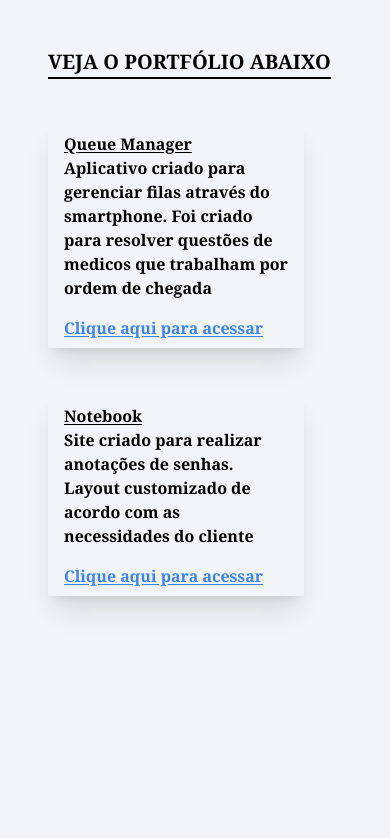
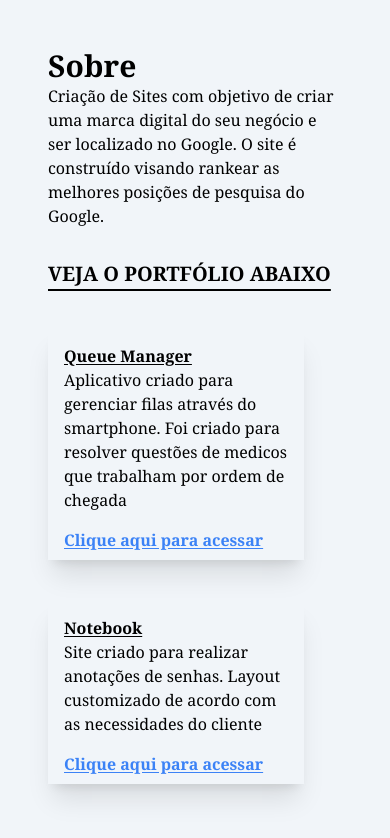
Before and after one commit to Macuco97/my-page, a Next.js app: page /webdev in a window 390 px wide. Shown: the top 838 px of the page. Built offline with nearby package versions, Linux system fonts and the light colour scheme.

Commit message:
Created responsiveness system

```diff
--- a/components/button.js
+++ b/components/button.js
@@ -6,7 +6,7 @@ export default function Button({children, href}) {
             {
                 href &&
                 <Link href = {href}>
-                    <button className = {`bg-slate-200 py-2 px-4 rounded-full uppercase my-4 w-80 `}>
+                    <button className = {`bg-slate-200 py-2 px-4 rounded-full uppercase my-4 w-80 mx-8`}>
                         {children}
                     </button>
                 </Link>
--- a/components/contain.js
+++ b/components/contain.js
@@ -18,10 +18,10 @@ const title = "text-xl mb-2 text-center underline"
                 </div>
                 <div className = {siteContents}>
                     <h3 className = {title}>
-                        CRIAÇÃO DE WEBSITE
+                        GERÊNCIA DE SOFTWARE
                     </h3>
                     <p>
-                        Criação de sistemas modernos otimizados para rankeamento nas melhores posições nas pesquisas do Google.
+                        Download e instalação de softwares diversos, remoção de vírus e malware e validação do sistema operacional.
                     </p>
                 </div>
                 <div className = {discContents}>
@@ -29,7 +29,7 @@ const title = "text-xl mb-2 text-center underline"
                         RECUPERAÇÃO DE DADOS
                     </h3>
                     <p>
-                        Recuperação de fotos, e arquivos deletados ou corrompidos tanto de mídias externas como do computador
+                        Recuperação de fotos, e arquivos deletados ou corrompidos tanto de mídias externas como do computador.
                     </p>
                 </div>
             </section>
--- a/components/header.js
+++ b/components/header.js
@@ -1,14 +1,11 @@
 const headerTitle = "h-14 w-screen font-serif text-3xl p-2 text-center mt-12"
-const headerSubTitle = "w-screen font-serif text-1xl p-2 text-center underline underline-offset-8"
+const headerSubTitle = "w-screen font-serif text-2xl p-2 text-center underline underline-offset-8 mt-12"
 
 export default function Header() {
     return (
         <header>
-            <div className = {headerTitle}>
-               InfoTech Soluções
-            </div>
             <div className = {headerSubTitle}>
-                VEJA ABAIXO A SOLUÇÃO
+                SOLUÇÕES OFERECIDAS
             </div>
         </header>
     )
--- a/pages/index.js
+++ b/pages/index.js
@@ -4,8 +4,8 @@ import Footer from '../components/footer'
 import Link from 'next/link'
 export default function Home() {
     return (
-        <div className = {`container p-8 bg-slate-100 min-h-screen min-w-screen`}>
-            <div className = {`font-semibold font-sans`}>
+        <div className = {`p-8 bg-slate-100 min-h-screen w-screen m-0`}>
+            <div className = {`font-semibold font-sans flex flex-col`}>
                 <div className = {`text-4xl`}>Olá !</div>
                 <div className = {`text-2xl`}>Seja bem-vindo</div>
                 <div className = {`text-xl`}>Aqui é o local onde você encontrará soluções em TI para alavancar seus negócios</div>
--- a/pages/webdev.js
+++ b/pages/webdev.js
@@ -3,19 +3,25 @@ import Card from '../components/card.js'
 export default function Webdev() {
     return (
         <div className = {`container bg-slate-100 p-12 min-h-screen min-w-screen font-semibold font-serif`}>
-            <div className = {`text-xl underline underline-offset-8 uppercase`}>
+            <div className = {`text-3xl`}>
+                Sobre
+            </div>
+            <div className = {`font-medium`}>
+                Criação de Sites com objetivo de criar uma marca digital do seu negócio e ser localizado no Google. O site é construído visando rankear as melhores posições de pesquisa do Google.
+            </div>
+            <div className = {`text-xl underline underline-offset-8 uppercase mt-8`}>
                 Veja o portfólio abaixo
             </div>
             <div className = {`flex flex-col`}>
                 <Card
                 href = "https://queue-manager-rho.vercel.app/">
                     <div>Queue Manager</div>
-                    <div>Aplicativo criado para gerenciar filas através do smartphone. Foi criado para resolver questões de medicos que trabalham por ordem de chegada</div>
+                    <div className = {`font-medium`}>Aplicativo criado para gerenciar filas através do smartphone. Foi criado para resolver questões de medicos que trabalham por ordem de chegada</div>
                 </Card>
                 <Card
                 href = "https://note-book-ten.vercel.app/">
                     <div>Notebook</div>
-                    <div>Site criado para realizar anotações de senhas. Layout customizado de acordo com as necessidades do cliente</div>
+                    <div className = {`font-medium`}>Site criado para realizar anotações de senhas. Layout customizado de acordo com as necessidades do cliente</div>
                 </Card>
 
 
```
